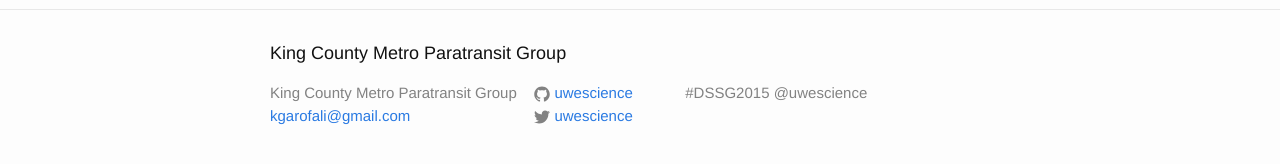
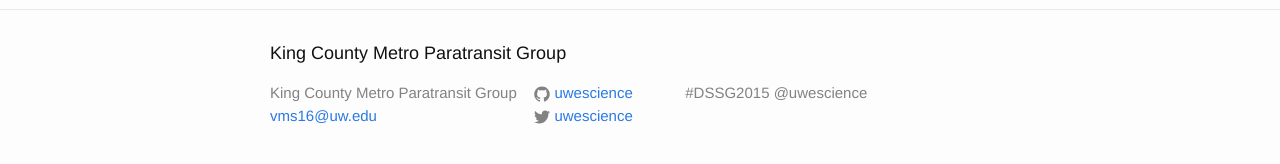
Before and after one commit to DSSG-paratransit/main_repo, a Jekyll site: the page built from index.md, in a window 1280 px wide. Shown: the part 602-766 px from the top of the page. Built offline with Jekyll 4.4.1, drawn with Linux system fonts in a browser that asks for light colours.

Commit message:
added valentina's email to config file

```diff
--- a/_config.yml
+++ b/_config.yml
@@ -1,6 +1,6 @@
 # Site settings
 title: King County Metro Paratransit Group
-email: kgarofali@gmail.com
+email: vms16@uw.edu
 description: "#DSSG2015 @uwescience"
 baseurl: "http://DSSG-paratransit.github.io/main_repo"
 url: "http://DSSG-paratransit.github.io/main_repo"
```
